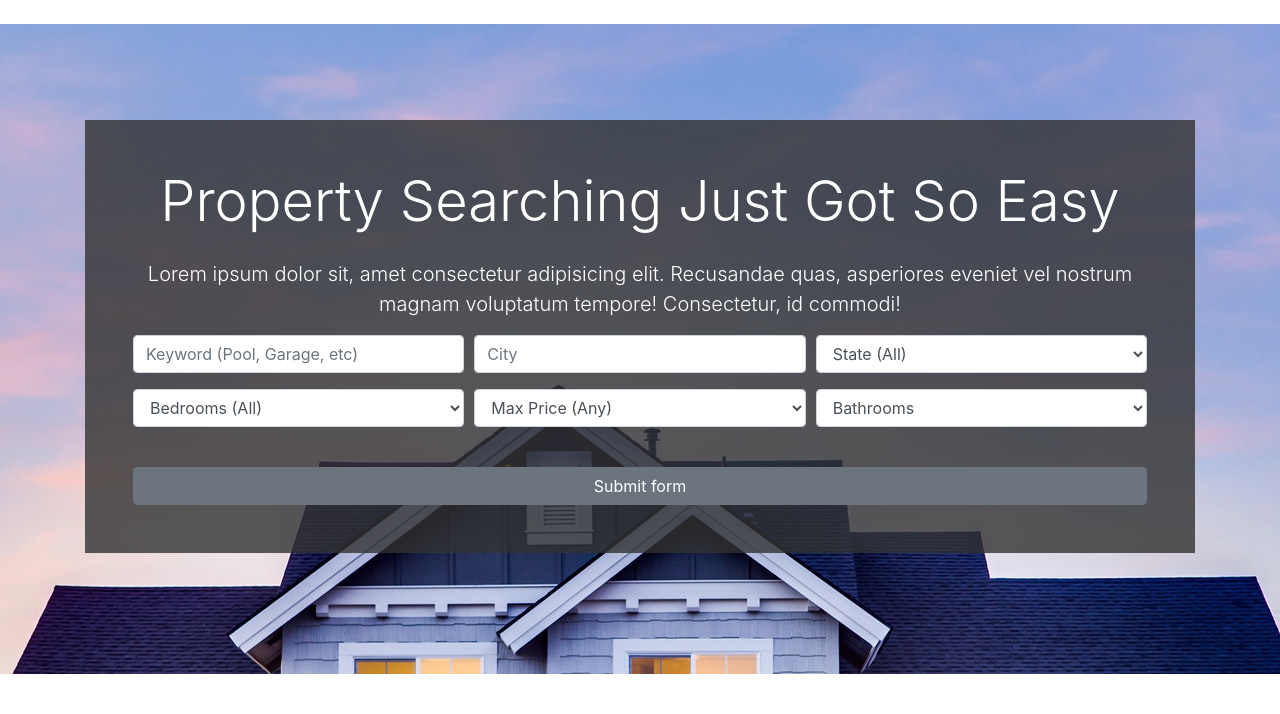
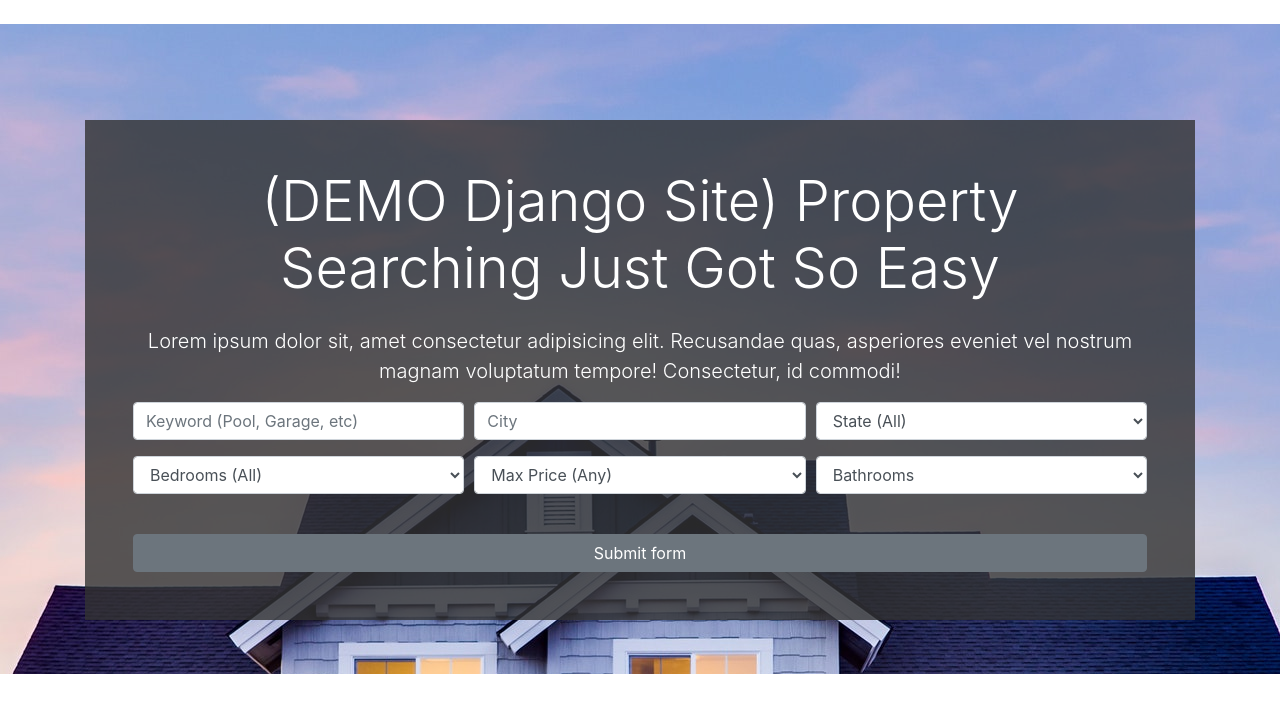
Before and after one commit to mperkhou/btre_project, a Django app: page / in a window 1280 px wide. Shown: the part 162-876 px from the top of the page. Run offline with Django 4.2, Linux system fonts and the light colour scheme; data that the repository does not hold is empty; some libraries are stand-ins or nearby versions.

Commit message:
update front page to say DEMO

```diff
--- a/templates/pages/index.html
+++ b/templates/pages/index.html
@@ -11,6 +11,7 @@
       <div class="home-search p-5">
         <div class="overlay p-5">
           <h1 class="display-4 mb-4">
+            (DEMO Django Site)
             Property Searching Just Got So Easy
           </h1>
           <p class="lead">Lorem ipsum dolor sit, amet consectetur adipisicing elit. Recusandae quas, asperiores eveniet vel nostrum magnam
```
